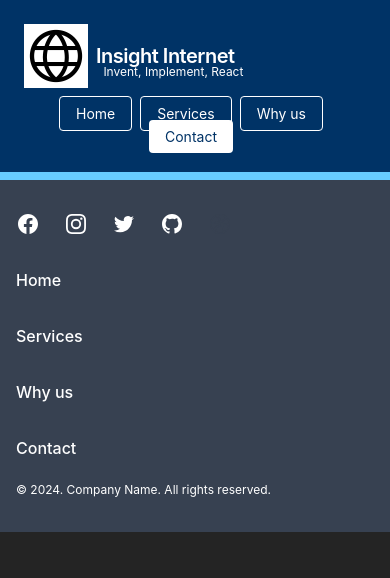
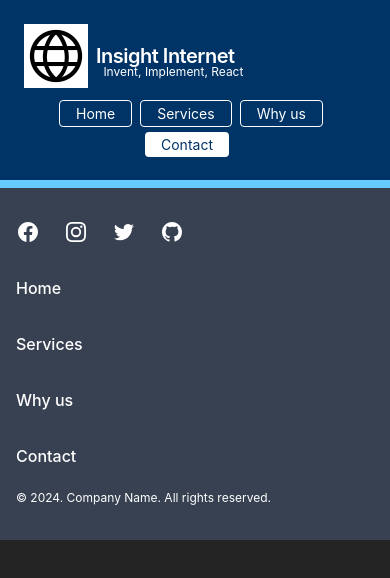
Before and after one commit to matherton/insightinternetApp, a Vue app: page / in a window 390 px wide. Shown: the top 578 px of the page. Built offline with nearby package versions, Linux system fonts and the light colour scheme.

Commit message:
ensured header nav items do not float over each other at smaller screen widths using tailwind classes

```diff
--- a/src/components/Header.vue
+++ b/src/components/Header.vue
@@ -23,24 +23,24 @@ defineProps({
         <div class="text-sm lg:flex-grow">
           <router-link
             to="/insightinternetApp/"
-            class="button-primary px-4 py-2 mr-2"
+            class="button-primary px-4 pt-1 pb-1 lg:py-2 mr-2"
             >Home</router-link
           >
           <router-link
             to="/insightinternetApp/services"
-            class="button-primary px-4 py-2 mr-2"
+            class="button-primary px-4 pt-1 pb-1 lg:py-2 mr-2"
             >Services</router-link
           >
           <router-link
             to="/insightinternetApp/about"
-            class="button-primary px-4 py-2 mr-2"
+            class="button-primary px-4 pt-1 pb-1 lg:py-2 mr-2"
             >Why us</router-link
           >
         </div>
-        <div>
+        <div class="pt-2 lg:pt-0">
           <router-link
             to="/insightinternetApp/contact"
-            class="button-secondary px-4 py-2 mt-4 lg:mt-0 mr-2 text-sm"
+            class="button-secondary px-4 pt-1 pb-1 lg:py-2 mr-4 lg:mt-0 mr-2 text-sm"
           >
             Contact
           </router-link>
```
